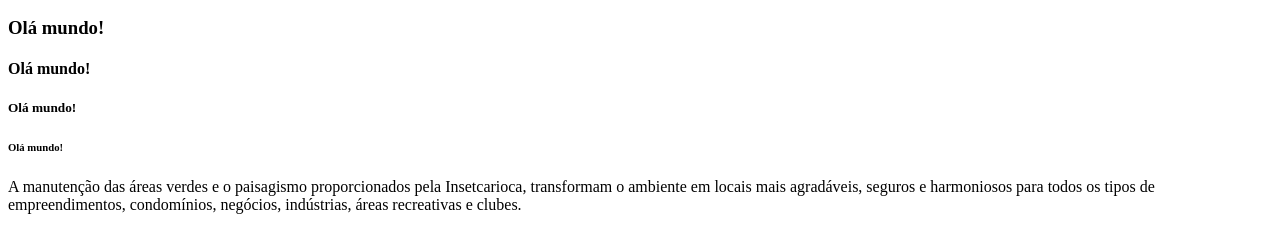
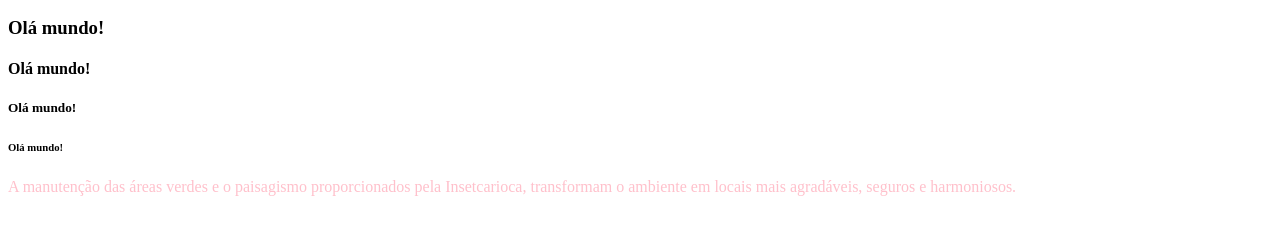
Before and after one commit to vivianerocha-s/Programacao, a plain HTML site: page index.html in a window 1280 px wide. Shown: the part 136-388 px from the top of the page. Drawn offline with Linux system fonts and the light colour scheme.

Commit message:
adicionei texto ao index.html

```diff
--- a/index.html
+++ b/index.html
@@ -12,8 +12,7 @@
  <h4>Olá mundo!</h4>
  <h5>Olá mundo!</h5>
  <h6>Olá mundo!</h6>
- <p> A manutenção das áreas verdes e o paisagismo proporcionados pela Insetcarioca, transformam
-  o ambiente em locais mais agradáveis, seguros e harmoniosos para todos os tipos de empreendimentos,
-  condomínios, negócios, indústrias, áreas recreativas e clubes.</p>
+ <p style="color:pink;"> A manutenção das áreas verdes e o paisagismo proporcionados pela Insetcarioca, transformam
+  o ambiente em locais mais agradáveis, seguros e harmoniosos.</p>
 </body>
 </html>
```
